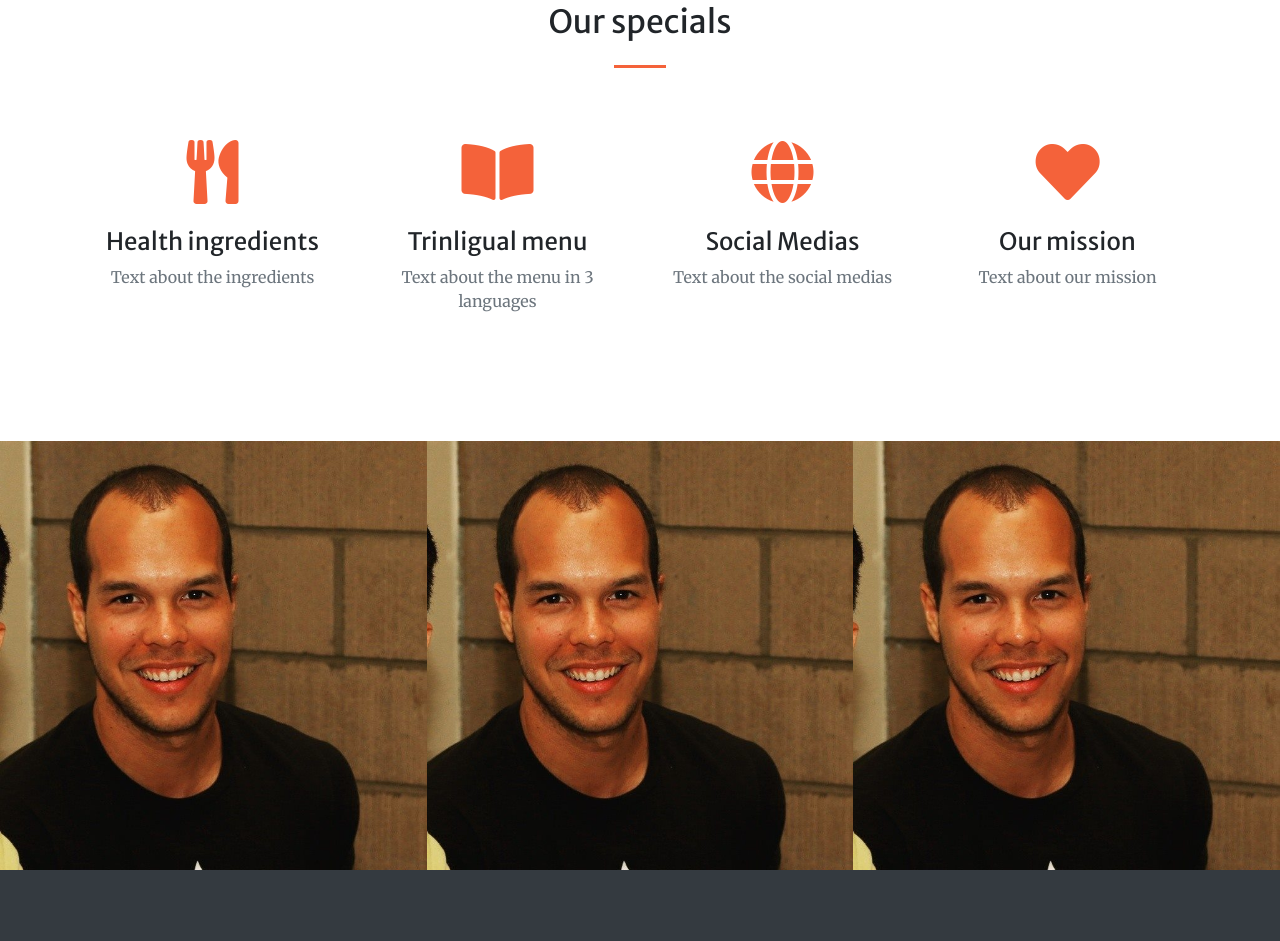
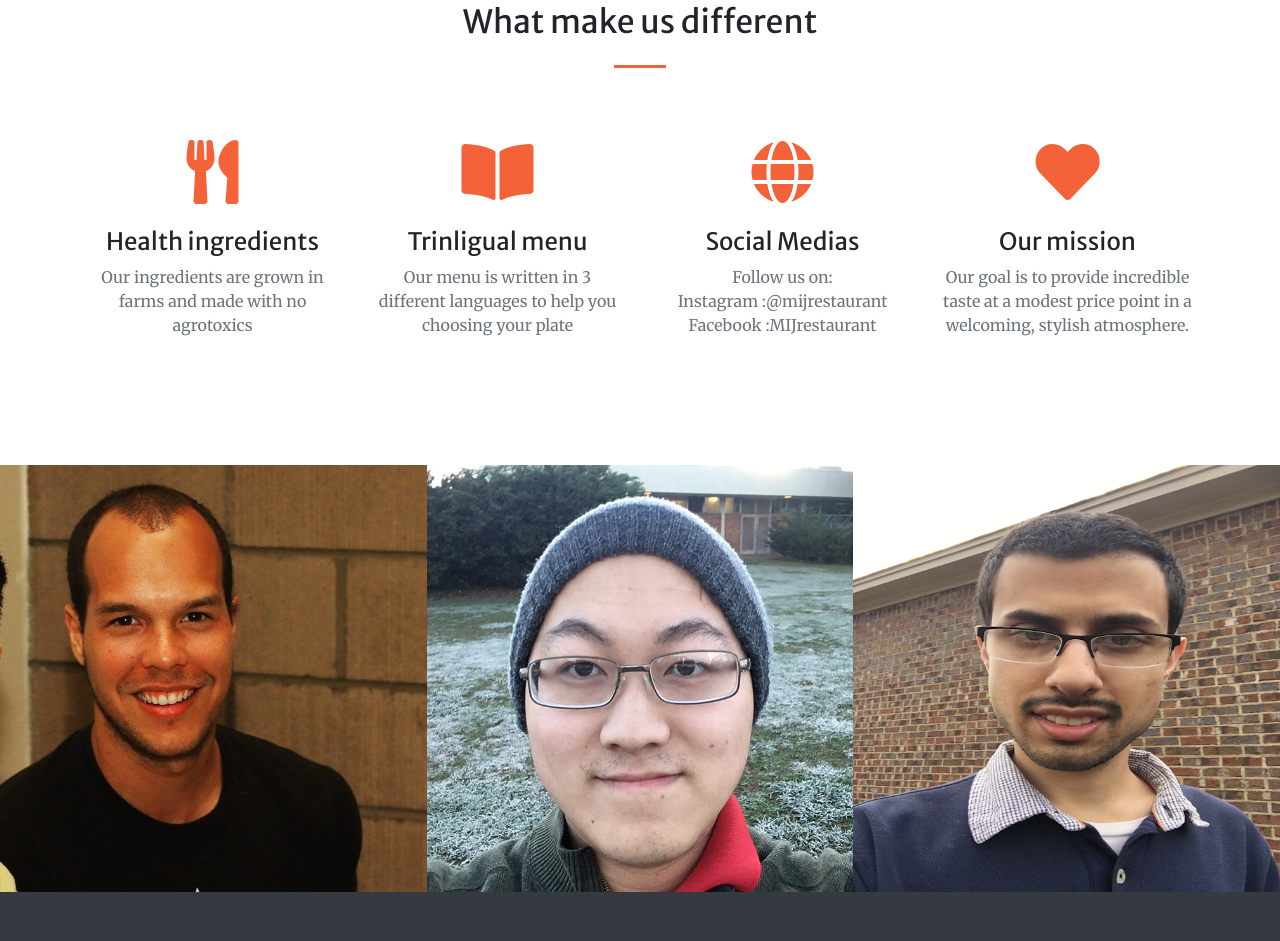
Before and after one commit to Oceanwalker10/Restaruant-Page, a website with bundled scripts: page index.html in a window 1280 px wide. Shown: the part 1379-2320 px from the top of the page. Built offline with nearby package versions, Linux system fonts and the light colour scheme.

Commit message:
home page ready

```diff
--- a/index.html
+++ b/index.html
@@ -65,8 +65,8 @@
           <hr class="divider my-4">
         </div>
         <div class="col-lg-8 align-self-baseline">
-          <p class="text-white-75 font-weight-light mb-5">Here at "restaurant name" you can enjoy brazilian, chinese and american plates with their original taste!</p>
-          <a class="btn btn-primary btn-xl js-scroll-trigger" href="menu.html">Check our menu</a>
+          <p class="text-white-75 font-weight-light mb-5">Here at MIJ Restaurant you can enjoy brazilian, chinese and american plates with their original taste!</p>
+          <a class="btn btn-primary btn-xl js-scroll-trigger" href="#about">Check our menu</a>
         </div>
       </div>
     </div>
@@ -89,35 +89,35 @@
   <!-- Services Section -->
   <section class="page-section" id="services">
     <div class="container">
-      <h2 class="text-center mt-0">Our specials</h2>
+			<h2 class="text-center mt-0">What make us different</h2>
       <hr class="divider my-4">
       <div class="row">
         <div class="col-lg-3 col-md-6 text-center">
           <div class="mt-5">
             <i class="fas fa-4x fa-utensils text-primary mb-4"></i>
             <h3 class="h4 mb-2">Health ingredients</h3>
-            <p class="text-muted mb-0">Text about the ingredients</p>
+						<p class="text-muted mb-0">Our ingredients are grown in farms and made with no agrotoxics</p>
           </div>
         </div>
         <div class="col-lg-3 col-md-6 text-center">
           <div class="mt-5">
             <i class="fas fa-4x fa-book-open text-primary mb-4"></i>
             <h3 class="h4 mb-2">Trinligual menu</h3>
-            <p class="text-muted mb-0">Text about the menu in 3 languages</p>
+						<p class="text-muted mb-0">Our menu is written in 3 different languages to help you choosing your plate</p>
           </div>
         </div>
         <div class="col-lg-3 col-md-6 text-center">
           <div class="mt-5">
             <i class="fas fa-4x fa-globe text-primary mb-4"></i>
             <h3 class="h4 mb-2">Social Medias</h3>
-            <p class="text-muted mb-0">Text about the social medias</p>
+						<p class="text-muted mb-0">Follow us on: <br /> Instagram :@mijrestaurant <br /> Facebook :MIJrestaurant</p>
           </div>
         </div>
         <div class="col-lg-3 col-md-6 text-center">
           <div class="mt-5">
             <i class="fas fa-4x fa-heart text-primary mb-4"></i>
             <h3 class="h4 mb-2">Our mission</h3>
-            <p class="text-muted mb-0">Text about our mission</p>
+						<p class="text-muted mb-0">Our goal is to provide incredible taste at a modest price point in a welcoming, stylish atmosphere.</p>
           </div>
         </div>
       </div>
@@ -129,8 +129,8 @@
     <div class="container-fluid p-0">
         <div class="row no-gutters">
             <div class="col-lg-4 col-sm-6">
-                <a class="portfolio-box" href="img/mateus.jpg">
-                    <img class="img-fluid" src="img/mateus.jpg" alt="mat">
+                <a class="portfolio-box" href="img/mateus.png" height: 300px;>
+                    <img class="img-fluid" src="img/mateus.png" alt="mat" height: 300px;>
                     <div class="portfolio-box-caption">
                         <div class="project-category text-white-50">
                             Brazilian Chef
@@ -142,8 +142,8 @@
                 </a>
             </div>
             <div class="col-lg-4 col-sm-6">
-                <a class="portfolio-box" href="img/mateus.jpg">
-                    <img class="img-fluid" src="img/mateus.jpg" alt="ian">
+                <a class="portfolio-box" href="img/ian.png" height: 300px;>
+                    <img class="img-fluid" src="img/ian.png" alt="ian" height: 300px;>
                     <div class="portfolio-box-caption">
                         <div class="project-category text-white-50">
                             Chinese Chef
@@ -155,8 +155,8 @@
                 </a>
             </div>
             <div class="col-lg-4 col-sm-6">
-                <a class="portfolio-box" href="img/mateus.jpg">
-                    <img class="img-fluid" src="img/mateus.jpg" alt="john">
+                <a class="portfolio-box" href="img/john.png" height: 300px;>
+                    <img class="img-fluid" src="img/john.png" alt="john" height: 300px;>
                     <div class="portfolio-box-caption">
                         <div class="project-category text-white-50">
                            American Chef
@@ -207,7 +207,7 @@
   <!-- Footer -->
   <footer class="bg-light py-5">
     <div class="container">
-      <div class="small text-center text-muted">Copyright &copy; 2019 - Restaurant Name</div>
+      <div class="small text-center text-muted">Copyright &copy; 2019 - MIJ Restaurant</div>
     </div>
   </footer>
 
```
Also changed, not shown: img/ian.png (added), img/john.png (added), img/mateus.jpg (deleted), img/mateus.png (added).
